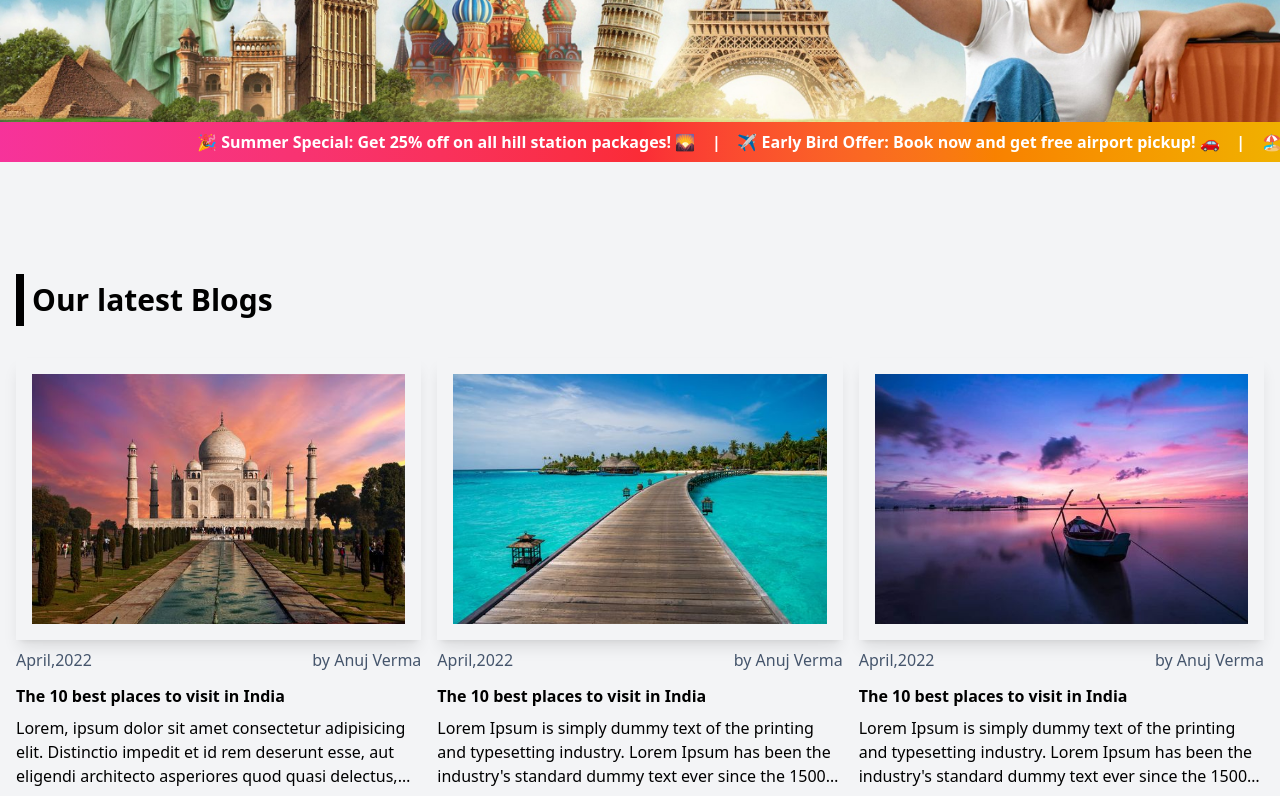
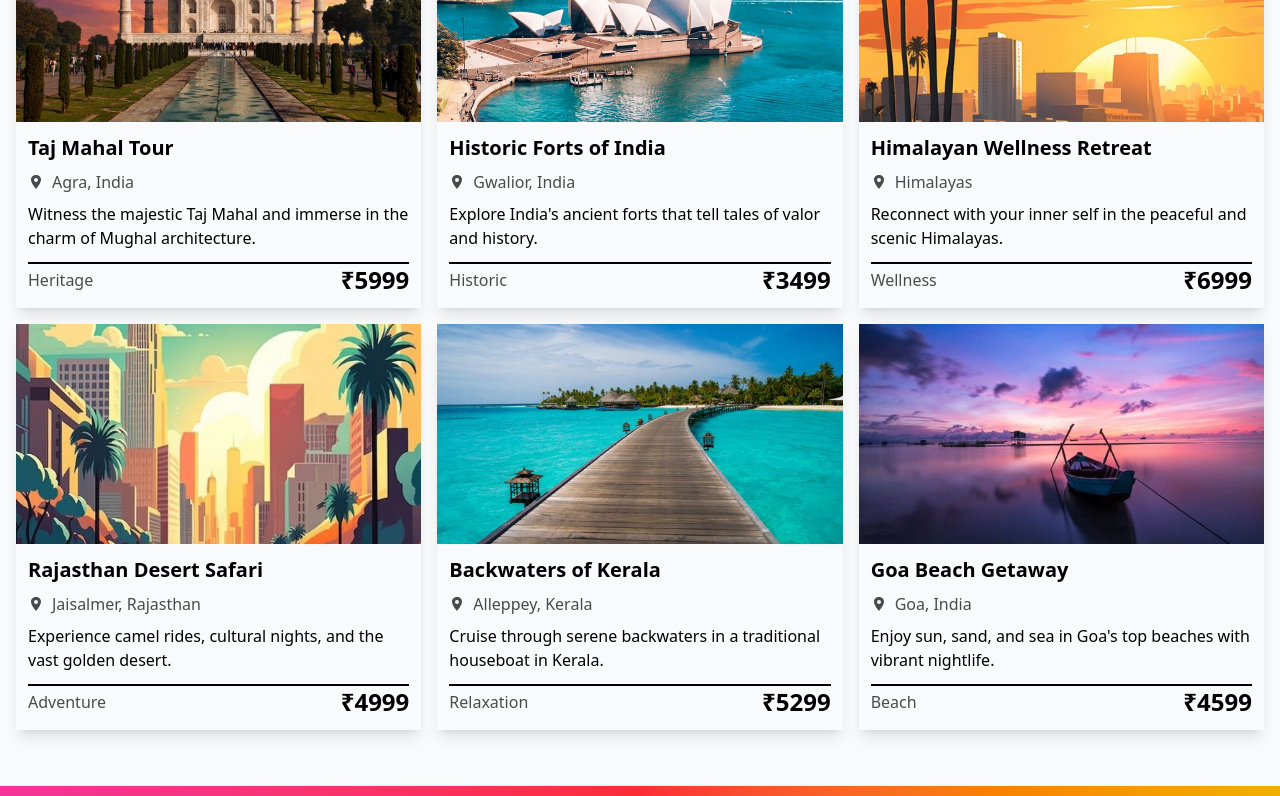
Before and after one commit to Binary003/Salvacations, a React (Vite) app in the folder frontend/: page / in a window 1280 px wide. Shown: the part 2040-2836 px from the top of the page. Built offline with nearby package versions, Linux system fonts and the light colour scheme.

Commit message:
addedd section in places

```diff
--- a/frontend/src/componenets/Places/PackageDetail.jsx
+++ b/frontend/src/componenets/Places/PackageDetail.jsx
@@ -2,10 +2,16 @@ import React from "react";
 import { useLocation } from "react-router-dom";
 import { IoLocationSharp } from "react-icons/io5";
 import { useOutletContext } from "react-router-dom";
+import { useEffect } from "react";
 
 const PackageDetail = () => {
   const { handleOrderPopup } = useOutletContext();
   const { state } = useLocation();
+
+  useEffect(() => {
+    window.scrollTo(0, 0);
+  }, []);
+
   const {
     img,
     title,
--- a/frontend/src/componenets/Places/Places.jsx
+++ b/frontend/src/componenets/Places/Places.jsx
@@ -113,6 +113,87 @@ const PlacesData = [
   },
 ];
 
+const DomesticIndiaData = [
+  {
+    id: 101,
+    img: Img2,
+    title: "Taj Mahal Tour",
+    location: "Agra, India",
+    description:
+      "Witness the majestic Taj Mahal and immerse in the charm of Mughal architecture.",
+    price: 5999,
+    type: "Heritage",
+    itinerary: ["Day 1: Arrival", "Day 2: Taj Mahal & Fort", "Day 3: Return"],
+    inclusions: ["Hotel", "Guide", "Entry Tickets"],
+    exclusions: ["Meals", "Travel insurance"],
+  },
+  {
+    id: 102,
+    img: Img4,
+    title: "Historic Forts of India",
+    location: "Gwalior, India",
+    description:
+      "Explore India's ancient forts that tell tales of valor and history.",
+    price: 3499,
+    type: "Historic",
+    itinerary: ["Arrival", "Fort Tour", "Cultural Evening"],
+    inclusions: ["Guide", "Snacks", "Entry Passes"],
+    exclusions: ["Travel fare", "Shopping expenses"],
+  },
+  {
+    id: 103,
+    img: Img5,
+    title: "Himalayan Wellness Retreat",
+    location: "Himalayas",
+    description:
+      "Reconnect with your inner self in the peaceful and scenic Himalayas.",
+    price: 6999,
+    type: "Wellness",
+    itinerary: ["Meditation", "Yoga", "Nature Walks"],
+    inclusions: ["Stay", "Meals", "Instructors"],
+    exclusions: ["Spa", "Travel costs"],
+  },
+  {
+    id: 104,
+    img: Img6,
+    title: "Rajasthan Desert Safari",
+    location: "Jaisalmer, Rajasthan",
+    description:
+      "Experience camel rides, cultural nights, and the vast golden desert.",
+    price: 4999,
+    type: "Adventure",
+    itinerary: ["Camel Safari", "Campfire", "Stay in Desert Camp"],
+    inclusions: ["Camp stay", "Cultural show", "Dinner"],
+    exclusions: ["Travel", "Personal shopping"],
+  },
+  {
+    id: 105,
+    img: Img3,
+    title: "Backwaters of Kerala",
+    location: "Alleppey, Kerala",
+    description:
+      "Cruise through serene backwaters in a traditional houseboat in Kerala.",
+    price: 5299,
+    type: "Relaxation",
+    itinerary: ["Houseboat cruise", "Village tour", "Local cuisine"],
+    inclusions: ["Houseboat stay", "Meals", "Guide"],
+    exclusions: ["Flights", "Alcoholic drinks"],
+  },
+  {
+    id: 106,
+    img: Img1,
+    title: "Goa Beach Getaway",
+    location: "Goa, India",
+    description:
+      "Enjoy sun, sand, and sea in Goa's top beaches with vibrant nightlife.",
+    price: 4599,
+    type: "Beach",
+    itinerary: ["Beach tour", "Night market", "Water sports"],
+    inclusions: ["Hotel", "Breakfast", "Local transport"],
+    exclusions: ["Airfare", "Lunch/Dinner"],
+  },
+];
+
 const Places = ({ handleOrderPopup }) => {
   return (
     <div className="bg-gray-50 py-10">
@@ -132,6 +213,23 @@ const Places = ({ handleOrderPopup }) => {
             </Link>
           ))}
         </div>
+
+        {/* Domestic India Packages Section */}
+        <h1 className="my-8 border-l-8 border-primary/50 py-2 pl-2 text-3xl font-bold mt-12">
+          Domestic India Packages
+        </h1>
+        <div className="grid grid-cols-1 sm:grid-cols-2 md:grid-cols-3 gap-4">
+          {DomesticIndiaData.map((item) => (
+            <Link
+              key={item.id}
+              to={`/package/${item.id}`}
+              state={item}
+              className="block transform transition-all duration-500 hover:scale-105"
+            >
+              <PlacesCard handleOrderPopup={handleOrderPopup} {...item} />
+            </Link>
+          ))}
+        </div>
       </div>
     </div>
   );
```
